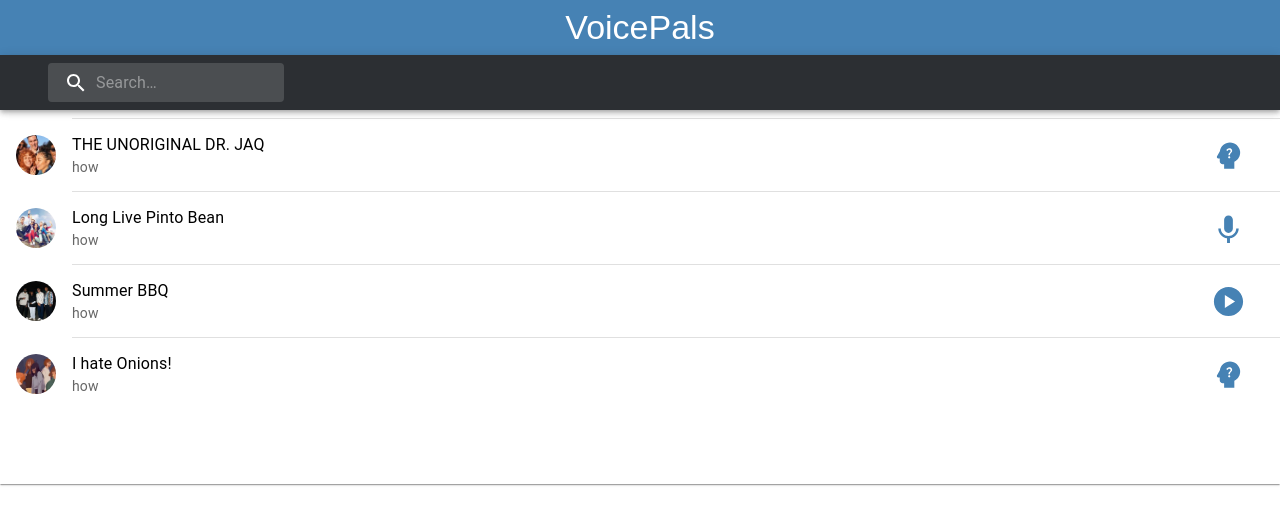
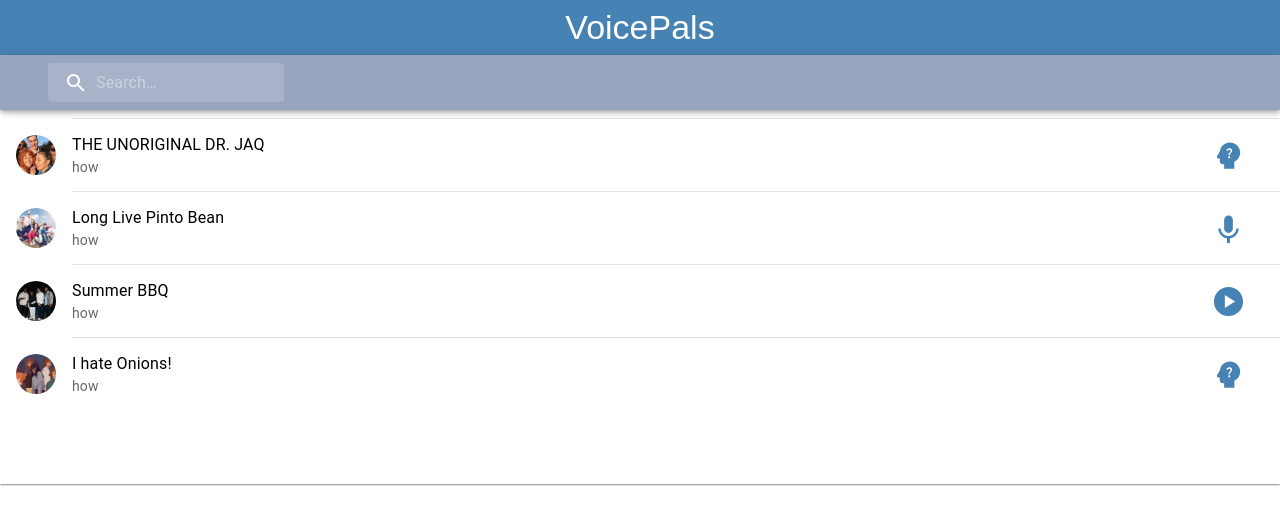
Before and after one commit to daniel-moon32/VoicePals, a React (Create React App) app: page / in a window 1280 px wide. Shown: the top 524 px of the page. Built offline with nearby package versions, Linux system fonts and the light colour scheme; what mic-recorder-to-mp3 would draw is missing.

Commit message:
change groupbar color to #99a5bf

```diff
--- a/src/components/CreateGroupName.js
+++ b/src/components/CreateGroupName.js
@@ -52,7 +52,7 @@ export default function CreateGroupName({ value, setValue }) {
   return (
     <Box sx={{ flexGrow: 1 }}>
 
-      <AppBar position="sticky" sx={{ bgcolor: '#2C2F33' }}>
+      <AppBar position="sticky" sx={{ bgcolor: '#99a5bf' }}>
         <Toolbar style={{ minHeight: '55px' }}>
           <Box sx={{ display: { xs: 'flex', md: 'none', marginLeft: '-20px' } }}>
             <Link to="/" style={{ color: 'inherit', textDecoration: 'inherit' }}>
--- a/src/components/SearchBar.js
+++ b/src/components/SearchBar.js
@@ -51,7 +51,7 @@ const StyledInputBase = styled(InputBase)(({ theme }) => ({
 export default function PrimarySearchAppBar() {
   return (
     <Box sx={{ flexGrow: 1 }}>
-      <AppBar position="sticky" sx={{ bgcolor: '#2C2F33' }}>
+      <AppBar position="sticky" sx={{ bgcolor: '#99a5bf' }}>
         <Toolbar style={{ minHeight: '55px' }}>
           <Search>
             <SearchIconWrapper>
```
